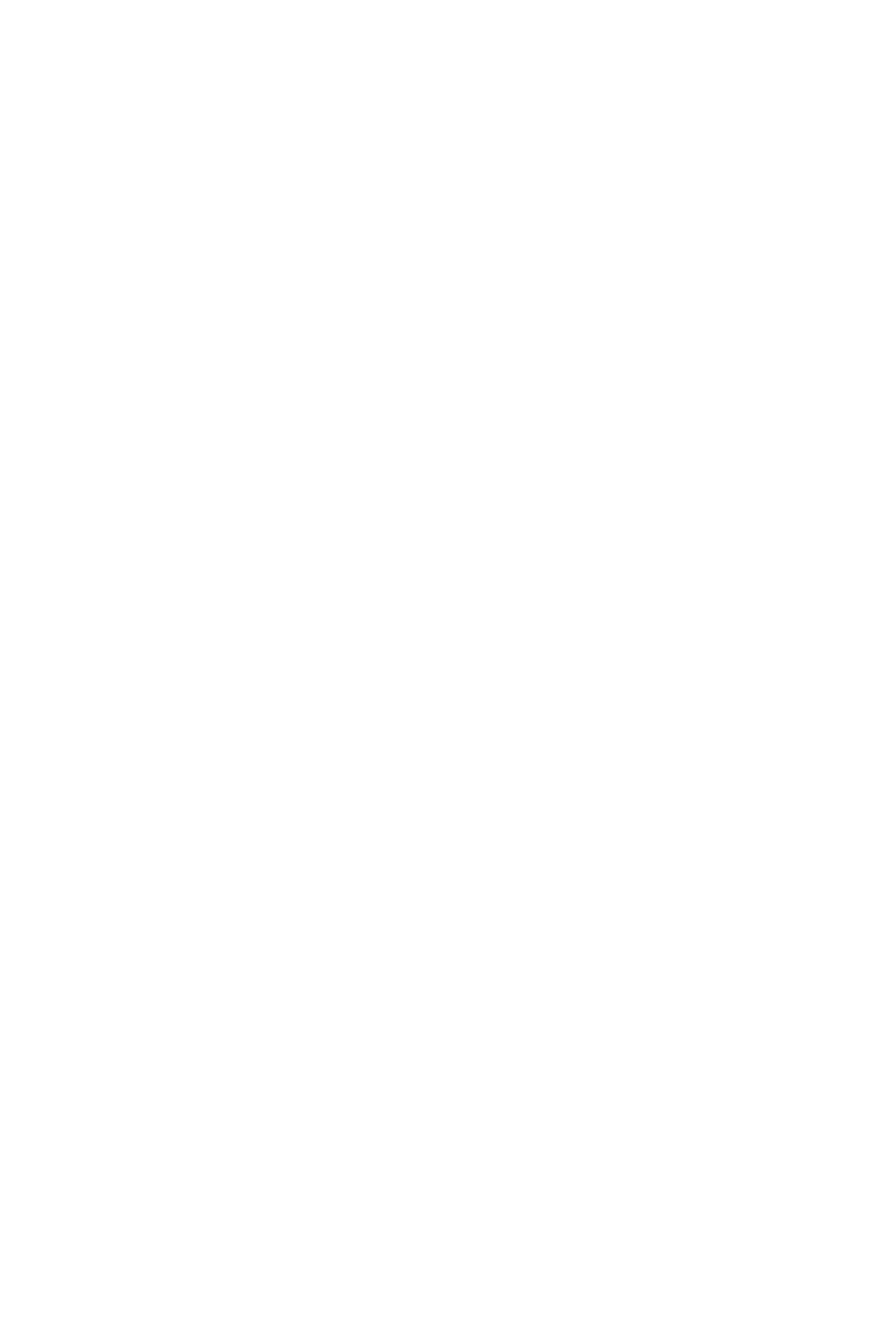
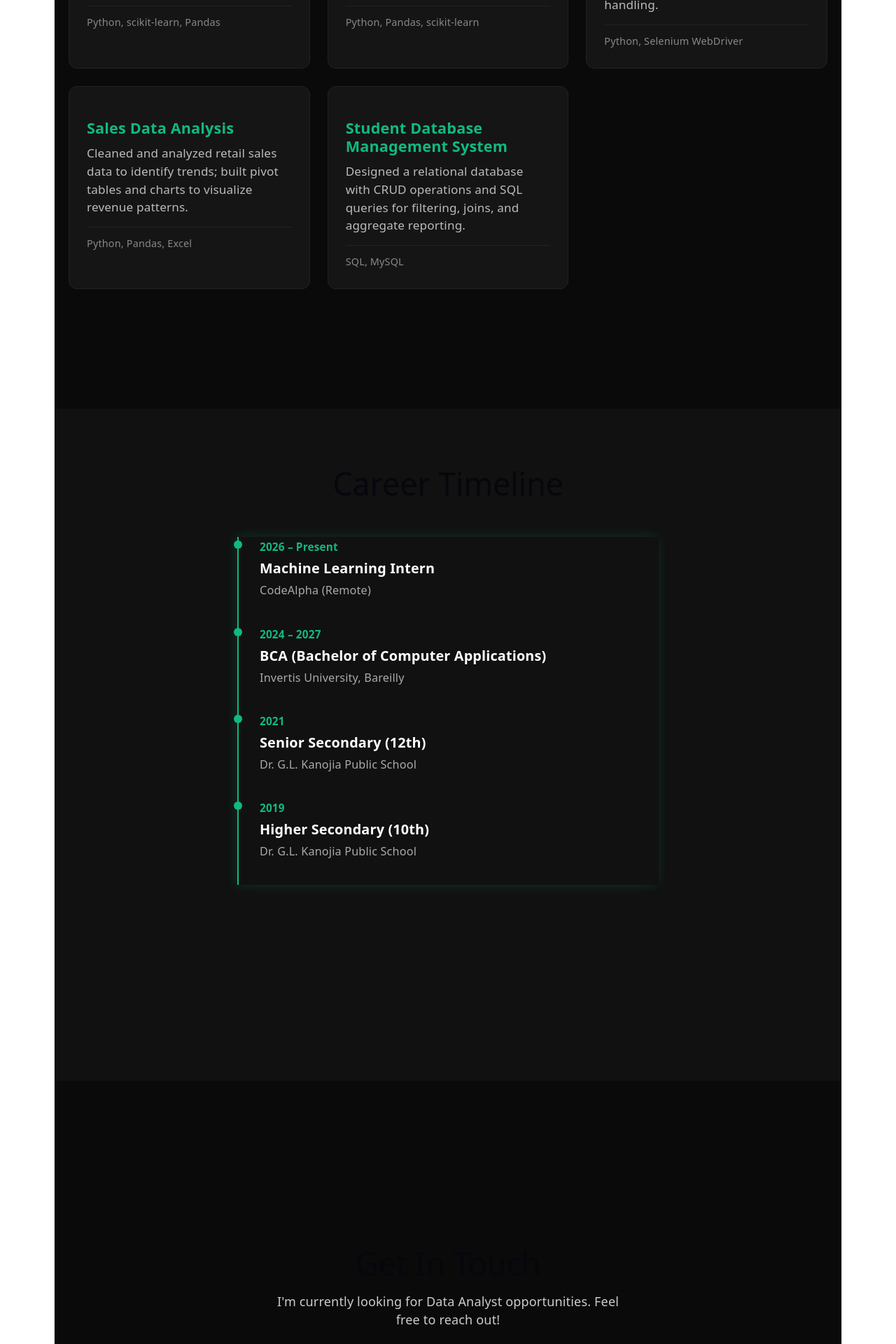
Before and after one commit to sameersaxena873/my-3d-portfolio, a React (Vite) app: page / in a window 1280 px wide. Shown: the part 2980-4900 px from the top of the page at 70% size. Before the commit the page ends 2604 px from the top, so only its background shows below. Built offline with nearby package versions, Linux system fonts and the light colour scheme.

Commit message:
Update App.tsx

```diff
--- a/src/App.tsx
+++ b/src/App.tsx
@@ -5,9 +5,9 @@ import { ScrollTrigger } from 'gsap/ScrollTrigger'
 import Landing from './Landing'
 import Skills from './Skills'
 import About from './About'
-import work from './work'
-import career from './career'
-import contact from './contact'
+import Work from './work'
+import Career from './career'
+import Contact from './contact'
 import Navbar from './Navbar'
 gsap.registerPlugin(ScrollTrigger)
 
@@ -46,9 +46,9 @@ function App() {
       <Landing />
       <About />
       <Skills/>
-      <work />
-      <career />
-      <contact />
+      <Work />
+      <Career />
+      <Contact />
     </div>
   )
 }
```
